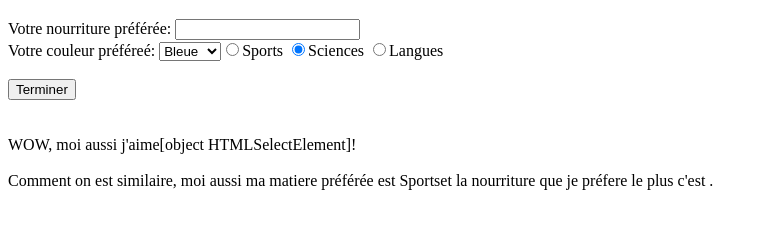
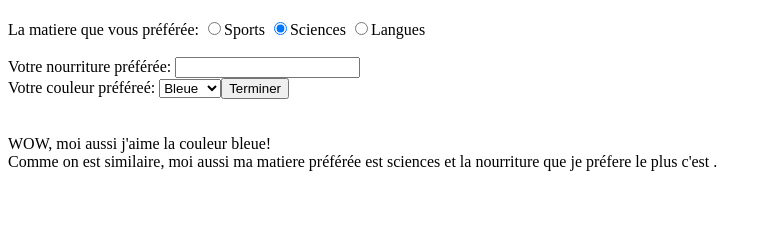
Before and after one commit to angelamikhail/angelamikhail.github.io, a plain HTML site: page travailuna.html in a window 1280 px wide. Both pictures are taken after a click on the button "Terminer". Shown: the part 61-290 px from the top of the page, without its empty margins (0-768 px from the left). Drawn offline with Linux system fonts and the light colour scheme.

Commit message:
Update travailuna.html

```diff
--- a/travailuna.html
+++ b/travailuna.html
@@ -6,33 +6,36 @@
 </head>
 <body>
  <h1>Perroquet</h1>
+
+
+  <!--radio button pour matiere-->
+<label for="radMat">La matiere que vous préférée:</label>
+    <input type="radio" name="matiere" id="radMat" value="Sports">Sports
+    <input type="radio" name="matiere" id="radMat" value="sciences" checked>Sciences
+    <input type="radio" name="matiere" id="radMat" value="langues">Langues
+ <br><br>
+
+
  <!--textbox pour nourritue-->
   <label for="txtNourt">Votre nourriture préférée:</label>
   <input type="text" id="txtNourt"
+  <br><br>
 
-  <br><br>
 
  <!--select pour couleur-->
  <label for="selCouleur">Votre couleur préféreé:</label>
-  <select id="selCouleur">
+  <select id="selCouleur"><br><br>
     <option value="bleue">Bleue</option>
     <option value="rouge">Rouge</option>
     <option value="vert">Vert</option>
     <option value="jaune">Jaune</option>
+<br><br>
 
 
-  <br><br>
-
- <!--radio button pour matiere-->
-<label for="radMat">La matiere que vous préférée:</label>
-    <input type="radio" name="matiere" id="radMat" value="Sports">Sports
-    <input type="radio" name="matiere" id="radMat" value="sciences" checked>Sciences
-    <input type="radio" name="matiere" id="radMat" value="langues">Langues
-
-<br><br>
 
 <!--boutton pour terminer-->
- <input type="button" id="btnTerminer" onclick="confirmePerroquet()" value="Terminer">
+ <br><br><input type="button" id="btnTerminer" onclick="confirmePerroquet()" value="Terminer">
+
 
  <!-- Création d'une section pour l'affichage -->
     <div id="divAffiche">
@@ -43,15 +46,16 @@
 
 <script>
         function confirmePerroquet() {
-            //Chercher les données dans le formulaire
-            var nourriture = document.getElementById("txtNourt").value;
-            var couleur = document.getElementById("selCouleur");
-            var affiche = document.getElementById("divAffiche");
-            var radiosMat = document.getElementsByName("btnmatiere");
-            var matiere = document.getElementById("radMat").value;
-            for (var i = 0; i < radiosMat.length; i++) {
-              if (radiosMat[i].checked) {
-                  matiere = radiosMat[i].value;
+          //Chercher les données dans le formulaire
+          var nourriture = document.getElementById("txtNourt").value;
+          var couleur = document.getElementById("selCouleur").value;
+          var affiche = document.getElementById("divAffiche");
+
+          var radiosMat = document.getElementsByName("matiere");
+            var matiere;
+
+          for (var i = 0; i < radiosMat.length; i++) {
+            if (radiosMat[i].checked) {                  matiere = radiosMat[i].value;
               }
             }
 
@@ -59,9 +63,9 @@
 
 
             //Construire le message à afficher
-            var message = "<br><br>WOW, moi aussi j'aime" + couleur + "! <br><br>" +
-                            "Comment on est similaire, moi aussi ma matiere préférée est " + matiere +
-                            "et la nourriture que je préfere le plus c'est " + nourriture + ".";
+            var message = "<br><br>WOW, moi aussi j'aime la couleur " + couleur + "! <br>" +
+                            "Comme on est similaire, moi aussi ma matiere préférée est " + matiere +
+                            " et la nourriture que je préfere le plus c'est " + nourriture + ".";
             //Afficher le message sur la page web
             affiche.innerHTML = message;
         }
```
